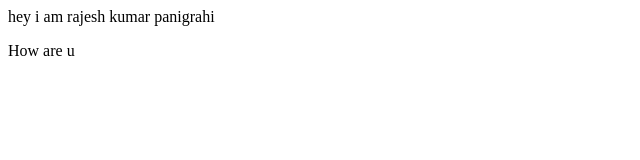
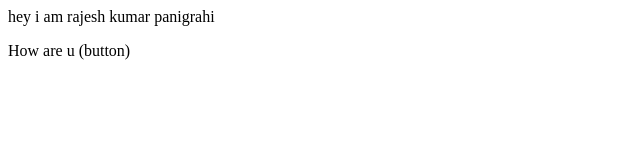
Before and after one commit to RAJESHPANIGRAHI112/apna-proj2, a plain HTML site: page index.html in a window 1280 px wide. Shown: the full height of the page, 0-640 px from the left. Drawn offline with Linux system fonts and the light colour scheme.

```diff
--- a/index.html
+++ b/index.html
@@ -1,2 +1,2 @@
 <p>hey i am rajesh kumar panigrahi</p>
-<p>How are u</p>
+<p>How are u (button)</p>
```
